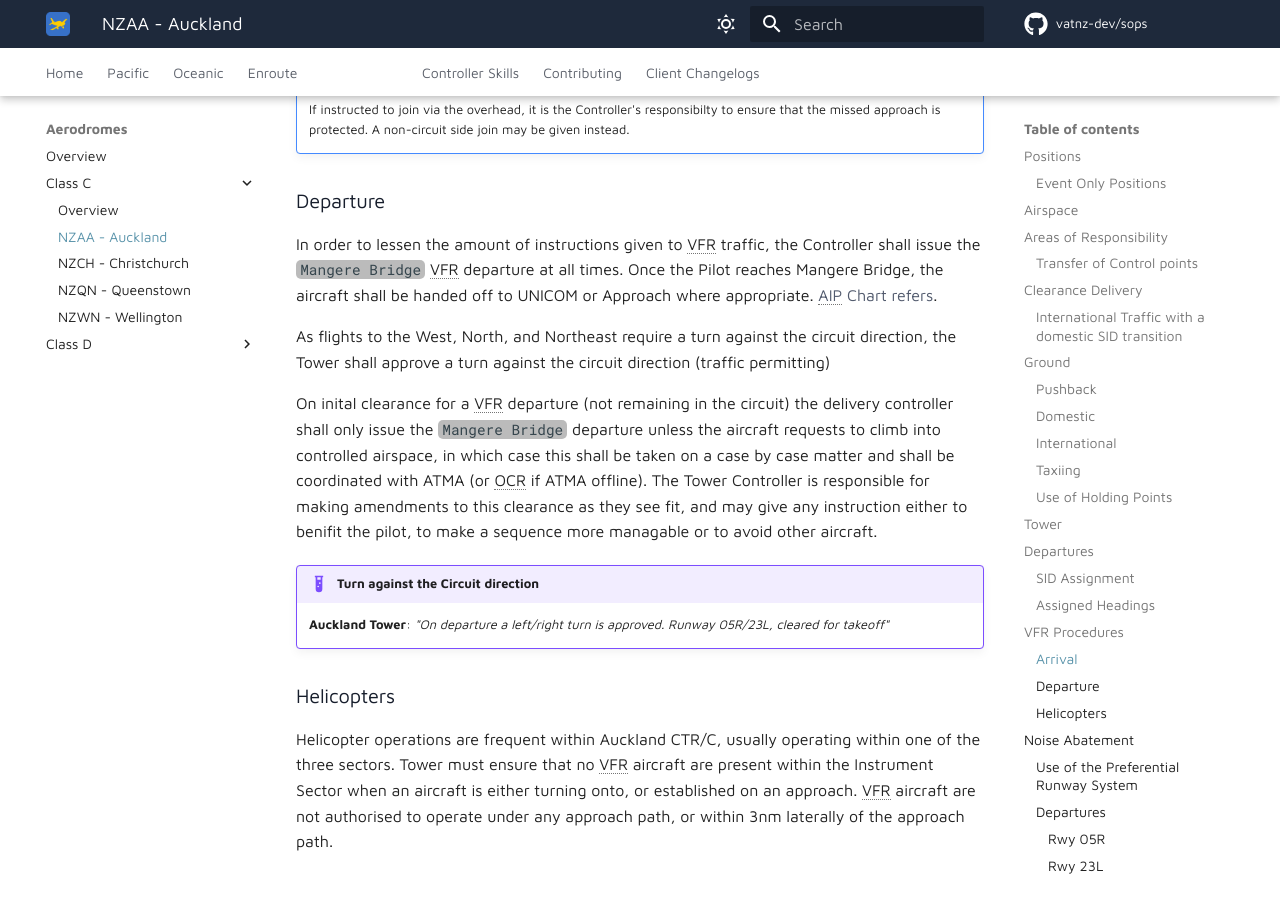
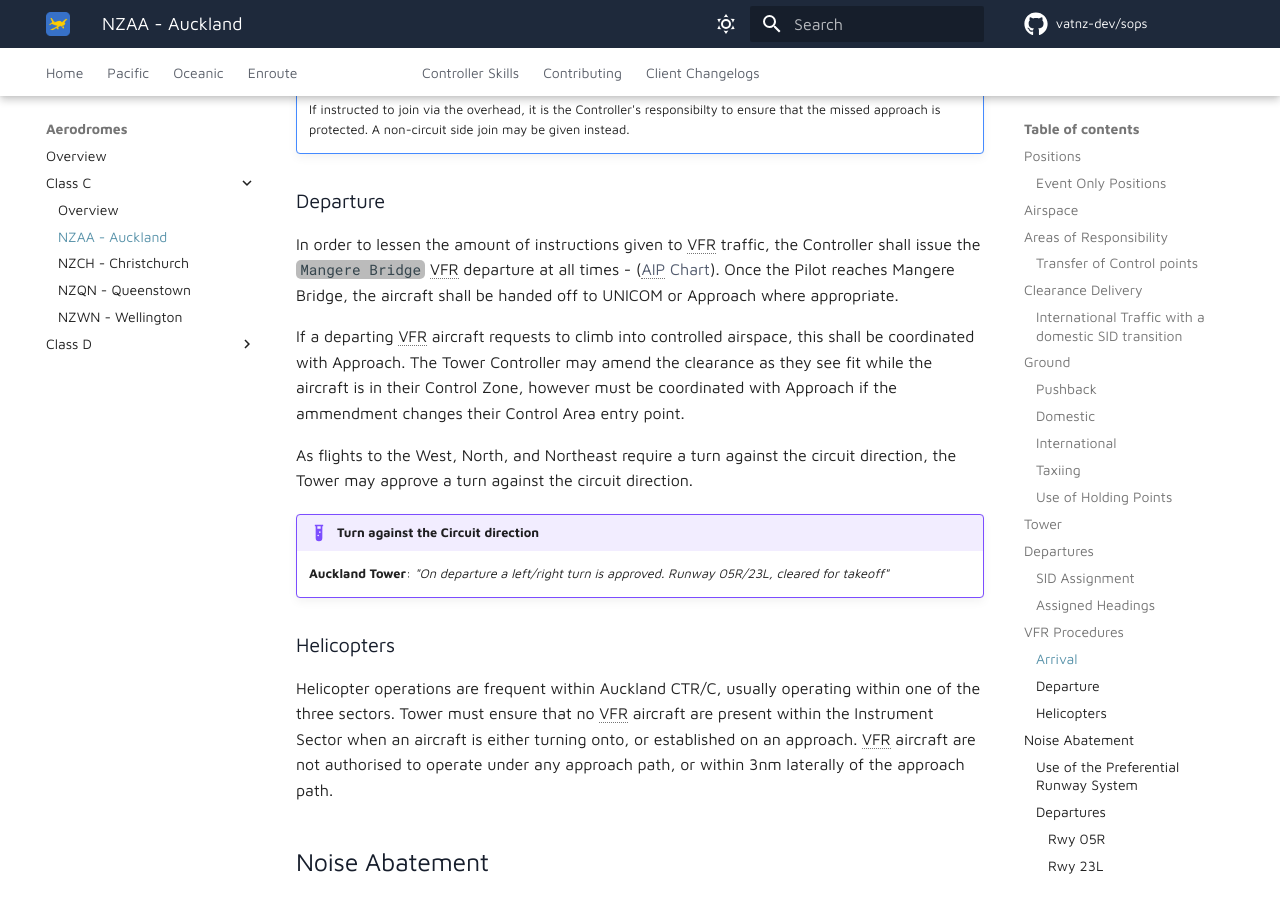
Before and after one commit to vatnz-dev/sops, an MkDocs documentation site: the page built from docs/aerodromes/Class-C/nzaa.md, in a window 1280 px wide and 900 px high, scrolled down 6722 px. Built offline with MkDocs 1.6.1 and Material for MkDocs 9.7.7, drawn with Linux system fonts in a browser that asks for light colours; comment, search, counter and statistics services are not loaded.

Commit message:
Minor changes

```diff
--- a/docs/aerodromes/Class-C/nzaa.md
+++ b/docs/aerodromes/Class-C/nzaa.md
@@ -173,11 +173,12 @@
 
 ### Departure
 
-In order to lessen the amount of instructions given to VFR traffic, the Controller shall issue the `Mangere Bridge` VFR departure at all times. Once the Pilot reaches Mangere Bridge, the aircraft shall be handed off to UNICOM or Approach where appropriate. [AIP Chart refers](https://www.aip.net.nz/assets/AIP/Aerodrome-Charts/Auckland-NZAA/NZAA_64.1.pdf){ target=new }.
+In order to lessen the amount of instructions given to VFR traffic, the Controller shall issue the `Mangere Bridge` VFR departure at all times - ([AIP Chart](https://www.aip.net.nz/assets/AIP/Aerodrome-Charts/Auckland-NZAA/NZAA_64.1.pdf){ target=new }). Once the Pilot reaches Mangere Bridge, the aircraft shall be handed off to UNICOM or Approach where appropriate.
 
-As flights to the West, North, and Northeast require a turn against the circuit direction, the Tower shall approve a turn against the circuit direction (traffic permitting)
+If a departing VFR aircraft requests to climb into controlled airspace, this shall be coordinated with Approach. The Tower Controller may amend the clearance as they see fit while the aircraft is in their Control Zone, however must be coordinated with Approach if the ammendment changes their Control Area entry point.
 
-On inital clearance for a VFR departure (not remaining in the circuit) the delivery controller shall only issue the `Mangere Bridge` departure unless the aircraft requests to climb into controlled airspace, in which case this shall be taken on a case by case matter and shall be coordinated with ATMA (or OCR if ATMA offline). The Tower Controller is responsible for making amendments to this clearance as they see fit, and may give any instruction either to benifit the pilot, to make a sequence more managable or to avoid other aircraft.
+As flights to the West, North, and Northeast require a turn against the circuit direction, the Tower may approve a turn against the circuit direction.
+
 
 !!! example "Turn against the Circuit direction"
     **Auckland Tower**: *"On departure a left/right turn is approved. Runway 05R/23L, cleared for takeoff"*
```
